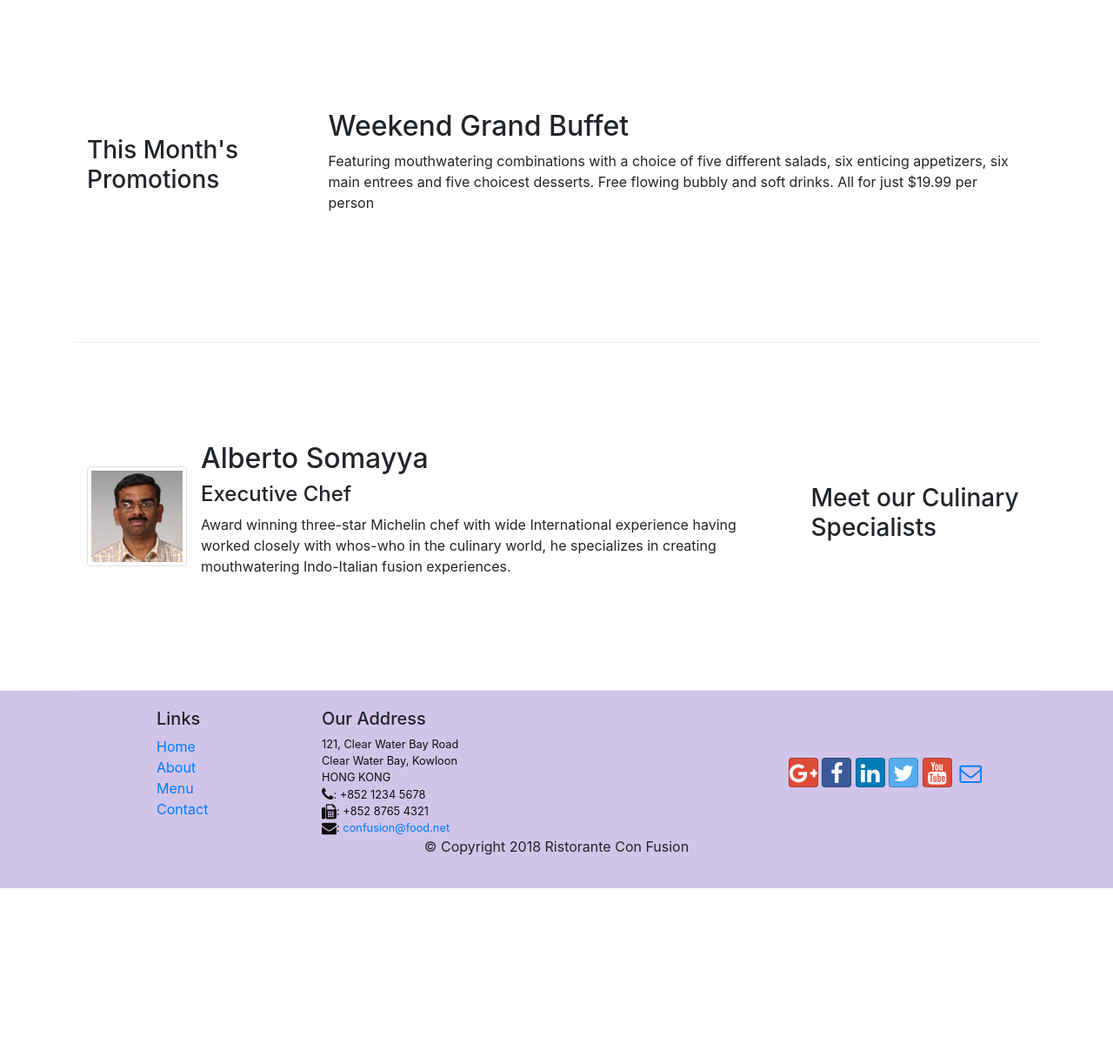
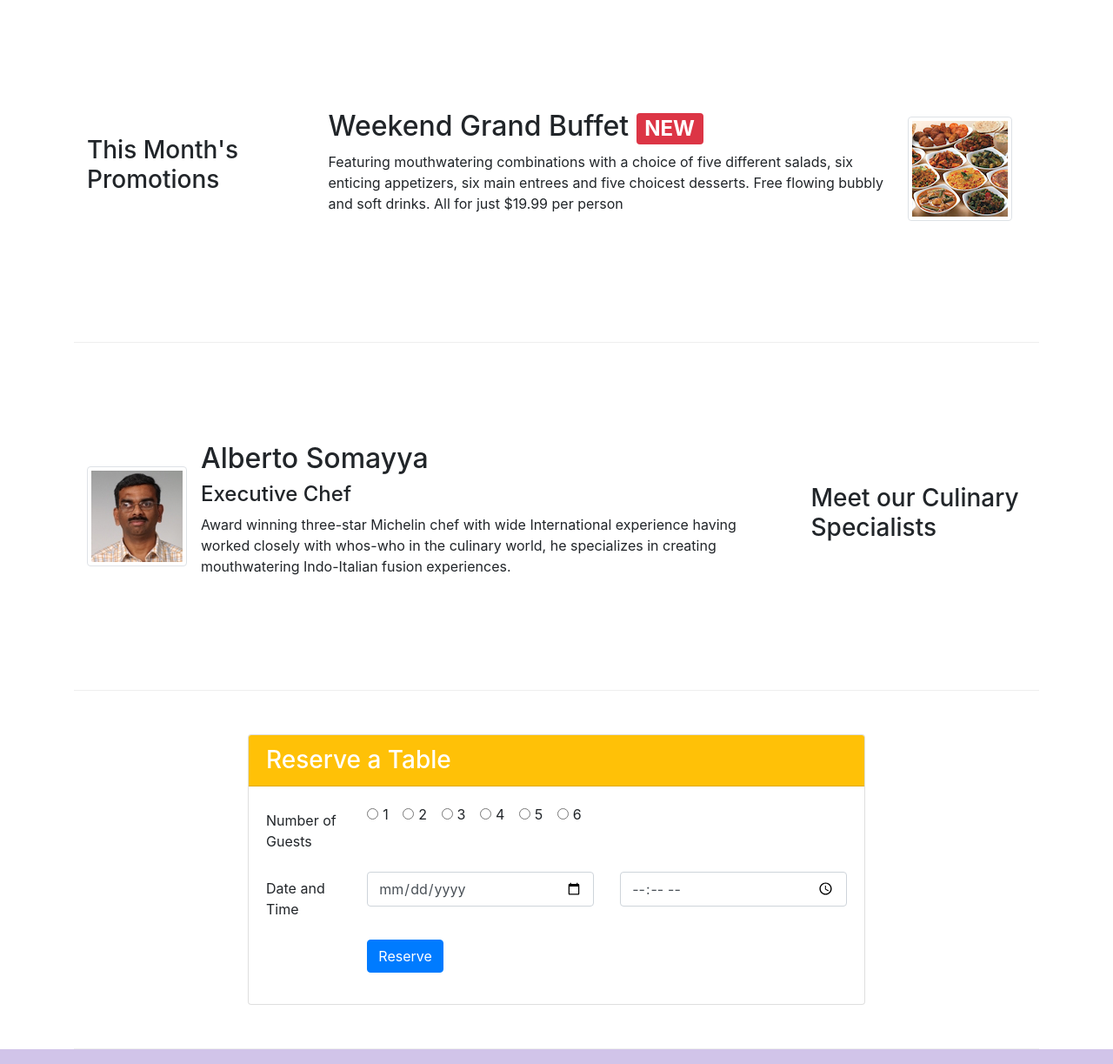
Before and after one commit to medetas/conFusion, a website: page index.html in a window 1280 px wide. Shown: the part 740-1963 px from the top of the page at 87% size. Before the commit the page ends 1761 px from the top, so only its background shows below. Drawn offline with nearby package versions, Linux system fonts and the light colour scheme.

Commit message:
week2 assignment

```diff
--- a/index.html
+++ b/index.html
@@ -41,8 +41,11 @@
                     <h1>Ristorante con Fusion</h1>
                     <p>We take inspiration from the World's best cuisines, and create a unique fusion experience. Our lipsmacking creations will tickle your culinary senses!</p>
                 </div>
-                <div class="col-12 col-sm align-self-center">
+                <div class="col-12 col-sm-3 align-self-center">
                     <img src="img/logo.png" class="img-fluid">
+                </div>
+                <div class="col-12 col-sm-3 align-self-center">
+                    <a href="#card" class="btn btn-warning btn-sm btn-block" role="button">Reserve table</a>
                 </div>
             </div>
         </div>
@@ -78,8 +81,17 @@
                 <h3>This Month's Promotions</h3>
             </div>
             <div class="col col-sm col-md">
-                <h2>Weekend Grand Buffet</h2>
-                <p class="d-none d-sm-block">Featuring mouthwatering combinations with a choice of five different salads, six enticing appetizers, six main entrees and five choicest desserts. Free flowing bubbly and soft drinks. All for just $19.99 per person </p>
+                <div class="media">
+                    <img class="d-flex mr-3 img-thumbnail align-self-center order-sm-last"
+                            src="img/buffet.png" alt="Buffet">
+                    <div class="media-body">
+                        <h2 class="mt-0">
+                            Weekend Grand Buffet
+                            <span class="badge badge-danger">NEW</span>
+                        </h2>
+                        <p class="d-none d-sm-block">Featuring mouthwatering combinations with a choice of five different salads, six enticing appetizers, six main entrees and five choicest desserts. Free flowing bubbly and soft drinks. All for just $19.99 per person </p>
+                    </div>
+                </div>
             </div>
         </div>
 
@@ -99,6 +111,62 @@
                             whos-who in the culinary world, he specializes in
                             creating mouthwatering Indo-Italian fusion experiences.
                             </p>
+                    </div>
+                </div>
+            </div>
+        </div>
+
+
+        <div class="row row-content">
+            <div class="col-12 col-sm-8 offset-sm-2">
+                <div class="card" id="card">
+                    <h3 class="card-header bg-warning text-white">Reserve a Table</h3>
+                    <div class="card-body">
+                        <form>
+                            <div class="form-group row">
+                                <label for="guests" class="col-sm-2 col-form-label">Number of Guests</label>
+                                <div class="col-sm-10">
+                                    <div class="form-check form-check-inline">
+                                        <input class="form-check-input" type="radio" name="inlineRadioOptions" id="inlineRadio1" value="option1">
+                                        <label class="form-check-label" for="inlineRadio1">1</label>
+                                    </div>
+                                    <div class="form-check form-check-inline">
+                                        <input class="form-check-input" type="radio" name="inlineRadioOptions" id="inlineRadio2" value="option2">
+                                        <label class="form-check-label" for="inlineRadio1">2</label>
+                                    </div>
+                                    <div class="form-check form-check-inline">
+                                        <input class="form-check-input" type="radio" name="inlineRadioOptions" id="inlineRadio3" value="option3">
+                                        <label class="form-check-label" for="inlineRadio1">3</label>
+                                    </div>
+                                    <div class="form-check form-check-inline">
+                                        <input class="form-check-input" type="radio" name="inlineRadioOptions" id="inlineRadio4" value="option4">
+                                        <label class="form-check-label" for="inlineRadio1">4</label>
+                                    </div>
+                                    <div class="form-check form-check-inline">
+                                        <input class="form-check-input" type="radio" name="inlineRadioOptions" id="inlineRadio5" value="option5">
+                                        <label class="form-check-label" for="inlineRadio1">5</label>
+                                    </div>
+                                    <div class="form-check form-check-inline">
+                                        <input class="form-check-input" type="radio" name="inlineRadioOptions" id="inlineRadio6" value="option6">
+                                        <label class="form-check-label" for="inlineRadio1">6</label>
+                                    </div>
+                                </div>
+                            </div>
+                            <div class="form-group row">
+                                <label for="dateandtime" class="col-sm-2 col-form-label">Date and Time</label>
+                                <div class="col-sm-5">
+                                    <input type="date" class="form-control" id="date" name="date" placeholder="Date">
+                                </div>
+                                <div class="col-sm-5">
+                                    <input type="time" class="form-control" id="time" name="time" placeholder="Time">
+                                </div>
+                            </div>
+                            <div class="form-group row">
+                                <div class="offset-sm-2 col-sm-10">
+                                    <button type="submit" class="btn btn-primary">Reserve</button>
+                                </div>
+                            </div>
+                        </form>
                     </div>
                 </div>
             </div>
```
